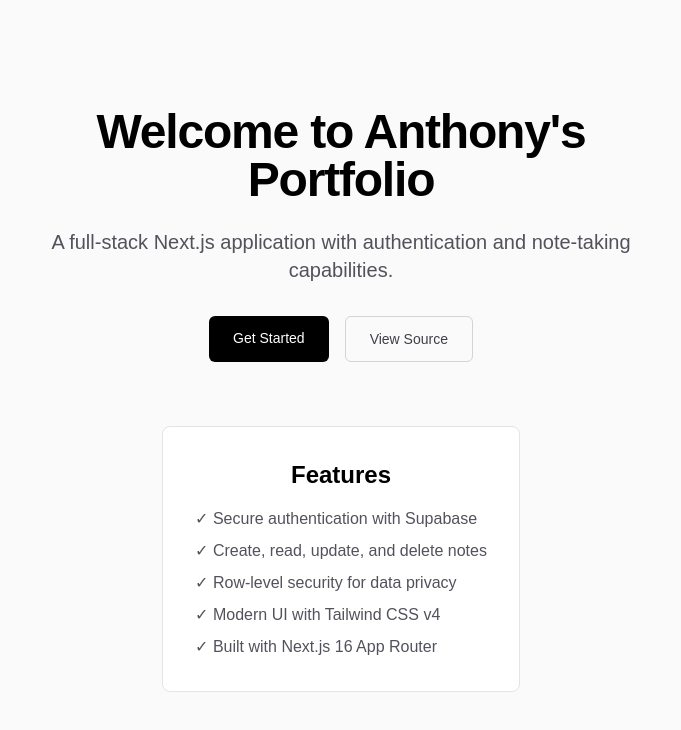
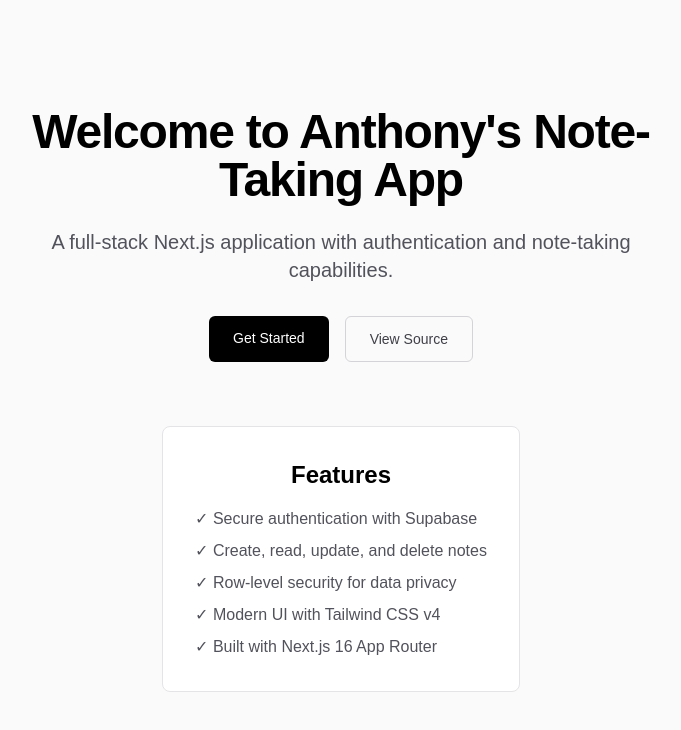
Before and after one commit to AnthonySJHenry/note-taking-app, a Next.js app: page / in a window 1280 px wide. Shown: the top 730 px of the page, without its empty margins (299-980 px from the left). Built offline with nearby package versions, Linux system fonts and the light colour scheme; no server answers.

Commit message:
edit landing page

```diff
--- a/src/app/page.tsx
+++ b/src/app/page.tsx
@@ -16,7 +16,7 @@
     <div className="flex min-h-screen items-center justify-center bg-zinc-50 px-4 dark:bg-black">
       <main className="flex max-w-2xl flex-col items-center text-center">
         <h1 className="mb-6 text-5xl font-bold tracking-tight text-black dark:text-zinc-50">
-          Welcome to Anthony's Portfolio
+          Welcome to Anthony's Note-Taking App
         </h1>
         <p className="mb-8 text-xl text-zinc-600 dark:text-zinc-400">
           A full-stack Next.js application with authentication and note-taking
```
